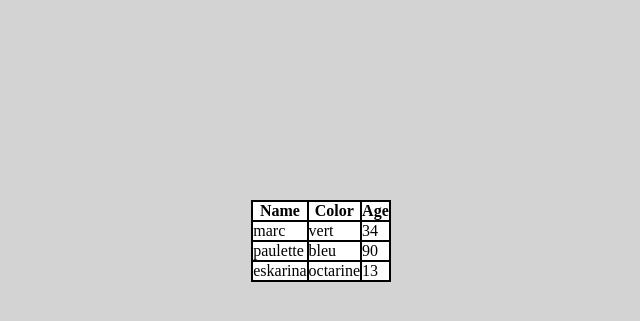
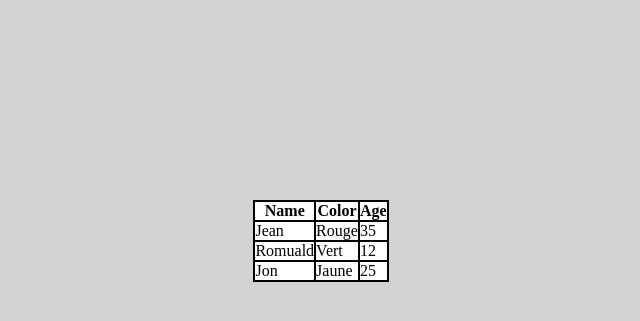
Before and after one commit to LeviKaza/VmSessionPhp, a PHP site: page /users.php in a window 1280 px wide. Shown: the part 199-520 px from the top of the page, without its empty margins (319-959 px from the left). Run offline with PHP 8.4, Linux system fonts and the light colour scheme.

Commit message:
add a file for user

```diff
--- /dev/null
+++ b/controllers/registred.php
@@ -0,0 +1,22 @@
+<?php
+
+$registred = [
+    [
+        "name" => "Jean",
+        "password" => "JeanCorentin",
+        "color" => "Rouge",
+        "age" => "35"
+    ],
+    [
+        "name" => "Romuald",
+        "password" => "F*ckthepwd123",
+        "color" => "Vert",
+        "age" => "12"
+    ],
+    [
+        "name" => "Jon",
+        "password" => "altair",
+        "color" => "Jaune",
+        "age" => "25"
+    ]
+];
--- a/users.php
+++ b/users.php
@@ -1,16 +1,6 @@
 <?php
 
-$users = [
-    ["name" => "marc",
-    "color" => "vert",
-    "age" => 34],
-    ["name" => "paulette",
-    "color" => "bleu",
-    "age" => 90],
-    ["name" => "eskarina",
-    "color" => "octarine",
-    "age" => 13]
-];
+require 'controllers/registred.php';
 
 ?>
 
@@ -32,7 +22,7 @@ $users = [
                     <th>Age</th>
                 </tr>
             </thead>
-            <?php foreach ($users as $user): ?>
+            <?php foreach ($registred as $user): ?>
             <tbody>
                 <tr>
                     <td><?= $user["name"] ?></td>
```
Also changed, not shown: controllers/session.php (+1 -14 lines).
